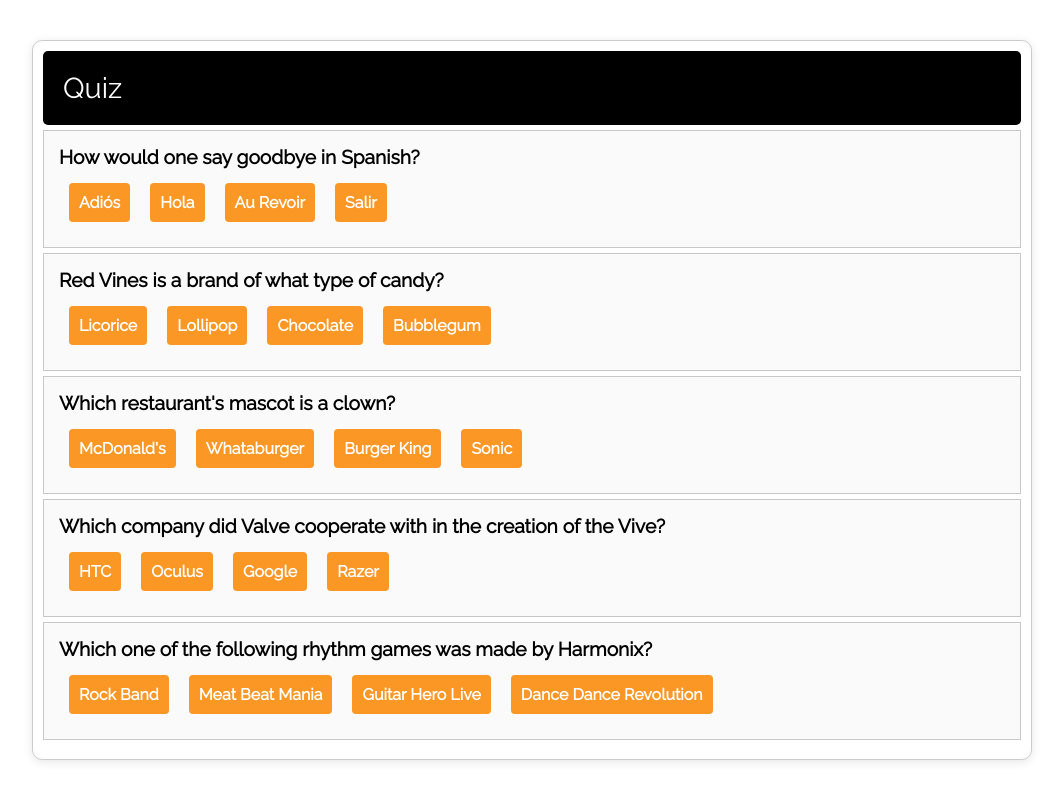
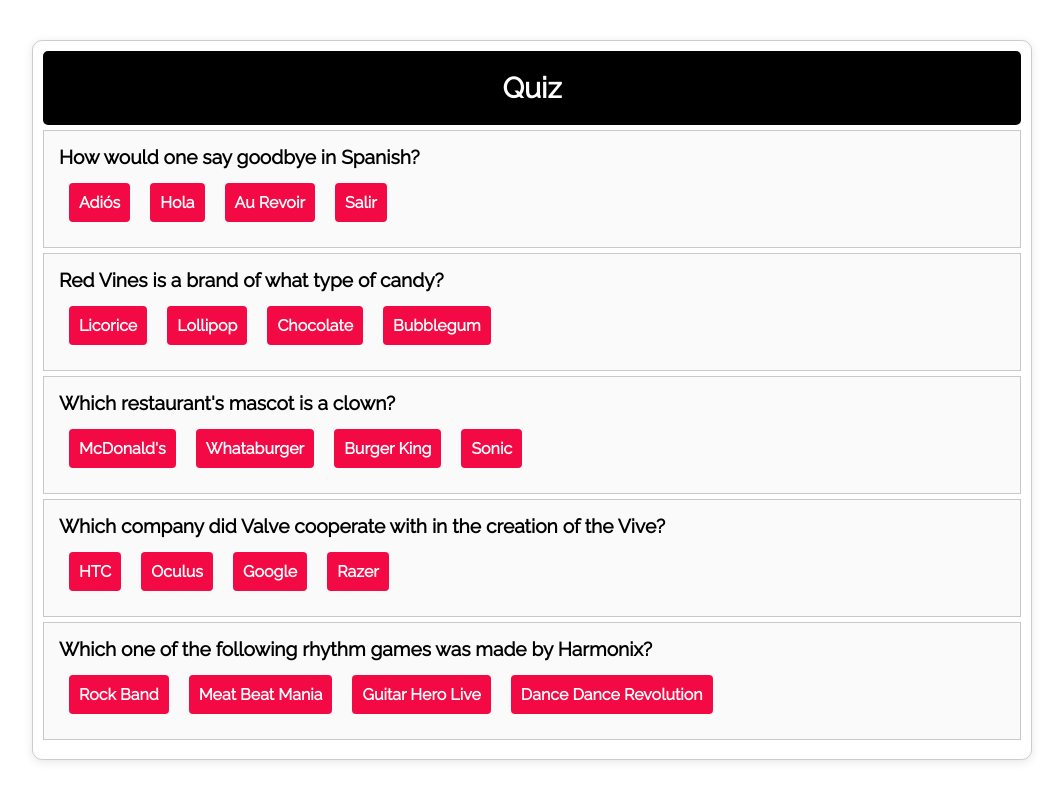
Before and after one commit to Haridharan20/Quiz-App, a React app: page / in a window 1280 px wide. Shown: the whole page, without its empty margins (108-1171 px from the left). Built offline with nearby package versions, Linux system fonts and the light colour scheme.

Commit message:
first-commit

```diff
--- a/public/index.html
+++ b/public/index.html
@@ -24,7 +24,7 @@
       work correctly both with client-side routing and a non-root public URL.
       Learn how to configure a non-root public URL by running `npm run build`.
     -->
-    <title>React App</title>
+    <title>Quiz App</title>
   </head>
   <body>
     <noscript>You need to enable JavaScript to run this app.</noscript>
--- a/src/assets/style.css
+++ b/src/assets/style.css
@@ -47,7 +47,7 @@
 .answerBtn {
   position: relative;
   padding: 10px;
-  background-color: rgb(250, 151, 37);
+  background-color: rgb(243, 9, 67);
   display: inline-block;
   margin: 10px;
   outline: none;
--- a/src/index.js
+++ b/src/index.js
@@ -44,7 +44,7 @@
     console.log(this.state.response);
     return (
       <div className="container" >
-        <div className="title">Quiz</div>
+        <div className="title" style={{textAlign:'center',fontWeight:'bold'}}>Quiz</div>
         {
           this.state.questionBank.length > 0 &&
           this.state.response < 5 &&
```
Also changed, not shown: src/components/QuestionBox.js (line endings or trailing spaces), 1 other file.
